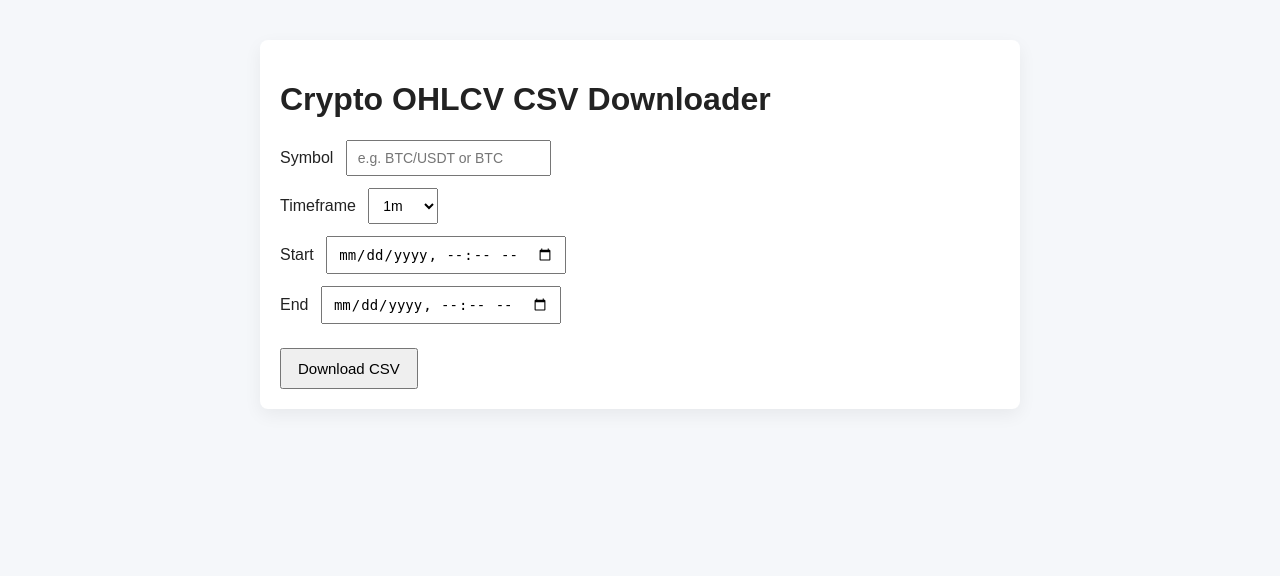
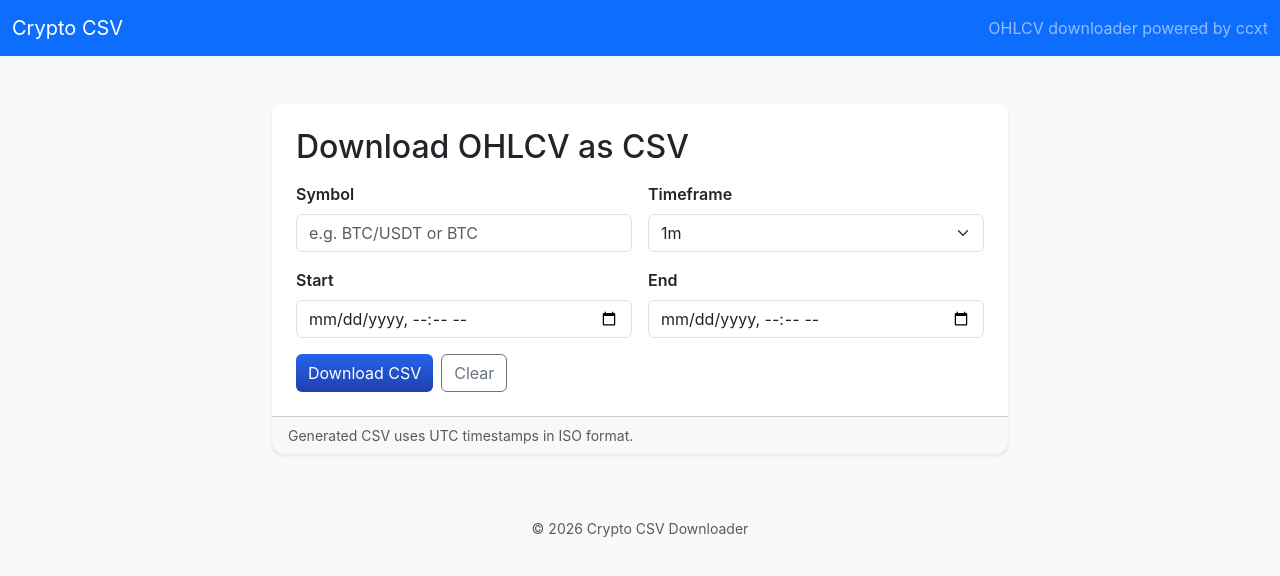
Before and after one commit to asuras-ai/crytocsv, a Flask app: page / in a window 1280 px wide. Shown: the top 576 px of the page. Run offline with Flask 2, Linux system fonts and the light colour scheme; some libraries are stand-ins or nearby versions.

Commit message:
recreated ui style

```diff
--- a/static/app.js
+++ b/static/app.js
@@ -1,4 +1,29 @@
-document.getElementById('downloadBtn').addEventListener('click', async () => {
+(() => {
+  const downloadBtn = document.getElementById('downloadBtn');
+  const clearBtn = document.getElementById('clearBtn');
+  const cancelBtn = document.getElementById('cancelBtn');
+  const downloadLink = document.getElementById('downloadLink');
+
+  function setFormEnabled(enabled) {
+    document.getElementById('symbol').disabled = !enabled;
+    document.getElementById('timeframe').disabled = !enabled;
+    document.getElementById('start').disabled = !enabled;
+    document.getElementById('end').disabled = !enabled;
+    downloadBtn.disabled = !enabled;
+    clearBtn.disabled = !enabled;
+  }
+
+  clearBtn.addEventListener('click', () => {
+    document.getElementById('symbol').value = '';
+    document.getElementById('start').value = '';
+    document.getElementById('end').value = '';
+  });
+
+  let currentJob = null;
+  let polling = false;
+
+  downloadBtn.addEventListener('click', async (e) => {
+    e.preventDefault();
     const symbol = document.getElementById('symbol').value.trim();
     const timeframe = document.getElementById('timeframe').value;
     const start = document.getElementById('start').value;
@@ -9,6 +34,12 @@ document.getElementById('downloadBtn').addEventListener('click', async () => {
       return;
     }
 
+    setFormEnabled(false);
+    document.getElementById('progressArea').classList.remove('d-none');
+    downloadLink.classList.add('d-none');
+    cancelBtn.classList.remove('d-none');
+    document.getElementById('spinner').classList.remove('d-none');
+
     const resp = await fetch('/start_download', {
       method: 'POST',
       headers: {'Content-Type': 'application/json'},
@@ -17,37 +48,58 @@ document.getElementById('downloadBtn').addEventListener('click', async () => {
     const data = await resp.json();
     if (resp.status !== 200) {
       alert(data.error || 'Failed to start');
+      setFormEnabled(true);
+      document.getElementById('progressArea').classList.add('d-none');
       return;
     }
 
-  const jobId = data.job_id;
-  document.getElementById('progressArea').classList.remove('hidden');
+    currentJob = data.job_id;
+    document.getElementById('jobIdText').innerText = `Job: ${currentJob}`;
+    polling = true;
+
     const bar = document.getElementById('progressBar');
     const text = document.getElementById('progressText');
-  const link = document.getElementById('downloadLink');
 
-  let done = false;
-  while (!done) {
-    const r = await fetch(`/progress/${jobId}`);
+    while (polling) {
+      try {
+        const r = await fetch(`/progress/${currentJob}`);
         const j = await r.json();
         if (j.error) {
           text.innerText = 'Error: ' + j.error;
           break;
         }
         bar.style.width = (j.progress || 0) + '%';
-    text.innerText = `Status: ${j.status} - ${j.progress || 0}%`;
+        text.innerText = `Status: ${j.status} — ${j.progress || 0}%`;
+
         if (j.status === 'done') {
-      link.href = `/download/${jobId}`;
-      link.classList.remove('hidden');
-      link.innerText = 'Click to download CSV';
-      done = true;
+          downloadLink.href = `/download/${currentJob}`;
+          downloadLink.classList.remove('d-none');
+          downloadLink.innerText = 'Download CSV';
+          document.getElementById('spinner').classList.add('d-none');
           break;
         }
         if (j.status === 'error') {
           text.innerText = 'Error: ' + (j.error || 'unknown');
-      done = true;
+          document.getElementById('spinner').classList.add('d-none');
+          break;
+        }
+      } catch (err) {
+        text.innerText = 'Network error';
         break;
       }
       await new Promise(r => setTimeout(r, 1000));
     }
+
+    polling = false;
+    setFormEnabled(true);
+    cancelBtn.classList.add('d-none');
   });
+
+  cancelBtn.addEventListener('click', () => {
+    polling = false;
+    document.getElementById('progressText').innerText = 'Cancelled by user';
+    document.getElementById('spinner').classList.add('d-none');
+    setFormEnabled(true);
+    cancelBtn.classList.add('d-none');
+  });
+})();
--- a/static/style.css
+++ b/static/style.css
@@ -1,8 +1,18 @@
-body { font-family: Arial, sans-serif; background:#f5f7fa; color:#222 }
-.container { max-width:720px; margin:40px auto; background:#fff; padding:20px; border-radius:8px; box-shadow:0 6px 18px rgba(0,0,0,0.06) }
-label { display:block; margin:12px 0 }
-input, select { padding:8px 10px; font-size:14px; margin-left:8px }
-button { margin-top:12px; padding:10px 16px; font-size:15px }
-.progress { height:18px; background:#e6eef8; border-radius:6px; overflow:hidden; margin-top:12px }
-.progress-bar { height:100%; background:#2b8cff; width:0 }
-.hidden { display:none }
+/* Base adjustments */
+body { font-family: Inter, system-ui, -apple-system, 'Segoe UI', Roboto, 'Helvetica Neue', Arial; background: #f3f6fb; color: #1f2937 }
+
+/* Card tweak */
+.card { border: none; border-radius: 12px }
+.card .card-body { padding: 1.5rem }
+
+/* Form spacing */
+.form-label { font-weight: 600 }
+
+/* Progress area */
+#progressText { font-weight: 600 }
+
+/* Buttons */
+.btn-primary { background: linear-gradient(180deg, #2563eb, #1e40af); border: none }
+.btn-primary:hover { filter: brightness(0.95) }
+
+footer { color: #6b7280 }
--- a/templates/index.html
+++ b/templates/index.html
@@ -4,18 +4,34 @@
     <meta charset="utf-8" />
     <meta name="viewport" content="width=device-width, initial-scale=1" />
     <title>Crypto OHLCV CSV Downloader</title>
+    <!-- Bootstrap CSS -->
+    <link href="https://cdn.jsdelivr.net/npm/bootstrap@5.3.3/dist/css/bootstrap.min.css" rel="stylesheet" integrity="sha384-" crossorigin="anonymous">
     <link rel="stylesheet" href="/static/style.css" />
   </head>
-  <body>
-    <div class="container">
-      <h1>Crypto OHLCV CSV Downloader</h1>
+  <body class="bg-light">
+    <nav class="navbar navbar-expand-lg navbar-dark bg-primary">
+      <div class="container-fluid">
+        <a class="navbar-brand" href="#">Crypto CSV</a>
+        <div class="d-none d-md-block navbar-text">OHLCV downloader powered by ccxt</div>
+      </div>
+    </nav>
 
-      <label>Symbol
-        <input id="symbol" placeholder="e.g. BTC/USDT or BTC" />
-      </label>
+    <main class="container py-5">
+      <div class="row justify-content-center">
+        <div class="col-12 col-md-10 col-lg-8">
+          <div class="card shadow-sm">
+            <div class="card-body">
+              <h2 class="card-title mb-3">Download OHLCV as CSV</h2>
 
-      <label>Timeframe
-        <select id="timeframe">
+              <form id="downloadForm" class="row g-3">
+                <div class="col-12 col-md-6">
+                  <label for="symbol" class="form-label">Symbol</label>
+                  <input id="symbol" class="form-control" placeholder="e.g. BTC/USDT or BTC" />
+                </div>
+
+                <div class="col-12 col-md-6">
+                  <label for="timeframe" class="form-label">Timeframe</label>
+                  <select id="timeframe" class="form-select">
                     <option>1m</option>
                     <option>5m</option>
                     <option>15m</option>
@@ -24,27 +40,54 @@
                     <option>4h</option>
                     <option>1d</option>
                   </select>
-      </label>
+                </div>
 
-      <label>Start
-        <input id="start" type="datetime-local" />
-      </label>
+                <div class="col-12 col-md-6">
+                  <label for="start" class="form-label">Start</label>
+                  <input id="start" type="datetime-local" class="form-control" />
+                </div>
 
-      <label>End
-        <input id="end" type="datetime-local" />
-      </label>
+                <div class="col-12 col-md-6">
+                  <label for="end" class="form-label">End</label>
+                  <input id="end" type="datetime-local" class="form-control" />
+                </div>
 
-      <button id="downloadBtn">Download CSV</button>
+                <div class="col-12 d-flex gap-2">
+                  <button id="downloadBtn" class="btn btn-primary">Download CSV</button>
+                  <button id="clearBtn" type="button" class="btn btn-outline-secondary">Clear</button>
+                </div>
+              </form>
 
-      <div id="progressArea" class="hidden">
-        <div class="progress">
-          <div id="progressBar" class="progress-bar" style="width:0%"></div>
-        </div>
-        <div id="progressText"></div>
-        <a id="downloadLink" href="#" class="hidden">Download file</a>
+              <div id="progressArea" class="mt-4 d-none">
+                <div class="d-flex align-items-center mb-2">
+                  <div id="spinner" class="spinner-border text-primary me-3" role="status"><span class="visually-hidden">Loading...</span></div>
+                  <div>
+                    <div id="progressText" class="fw-medium">Starting...</div>
+                    <div id="jobIdText" class="text-muted small"></div>
                   </div>
                 </div>
 
+                <div class="progress" style="height:18px">
+                  <div id="progressBar" class="progress-bar progress-bar-striped progress-bar-animated" role="progressbar" style="width:0%"></div>
+                </div>
+
+                <div class="mt-3">
+                  <a id="downloadLink" class="btn btn-success d-none" href="#">Download CSV</a>
+                  <button id="cancelBtn" type="button" class="btn btn-outline-danger d-none">Cancel</button>
+                </div>
+              </div>
+            </div>
+
+            <div class="card-footer text-muted small">Generated CSV uses UTC timestamps in ISO format.</div>
+          </div>
+        </div>
+      </div>
+    </main>
+
+    <footer class="text-center py-3 small text-muted">&copy; {year} Crypto CSV Downloader</footer>
+
+    <script>document.querySelector('footer').innerHTML = '&copy; ' + new Date().getFullYear() + ' Crypto CSV Downloader'</script>
+    <script src="https://cdn.jsdelivr.net/npm/bootstrap@5.3.3/dist/js/bootstrap.bundle.min.js" integrity="" crossorigin="anonymous"></script>
     <script src="/static/app.js"></script>
   </body>
 </html>
```
Lines whose indentation alone changed are shown as unchanged.
